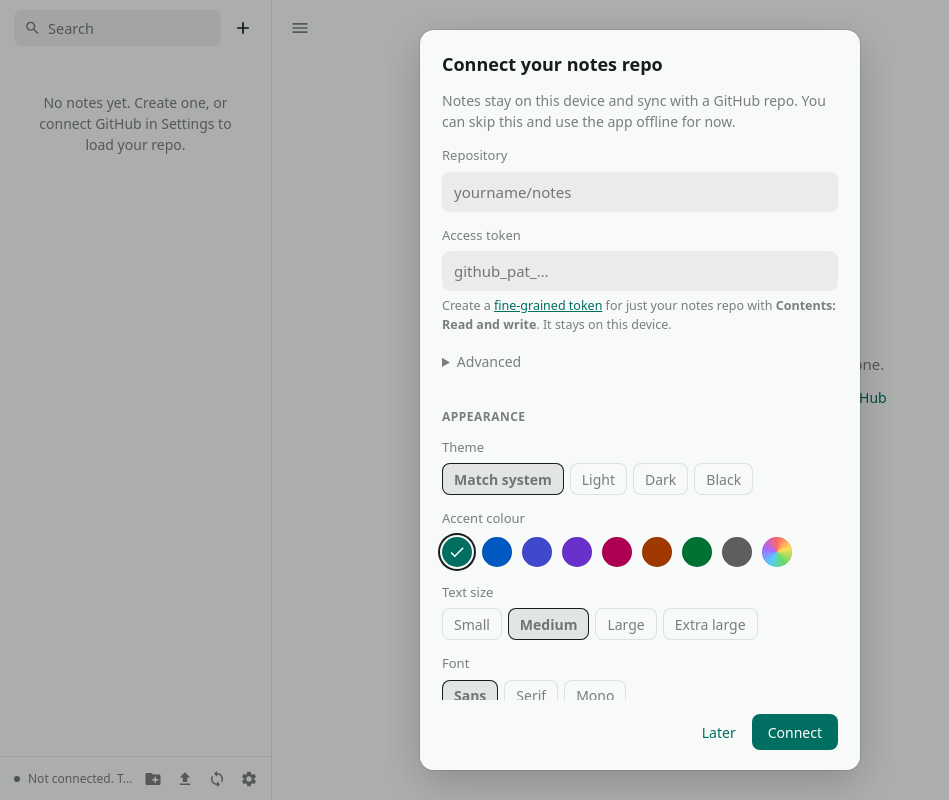
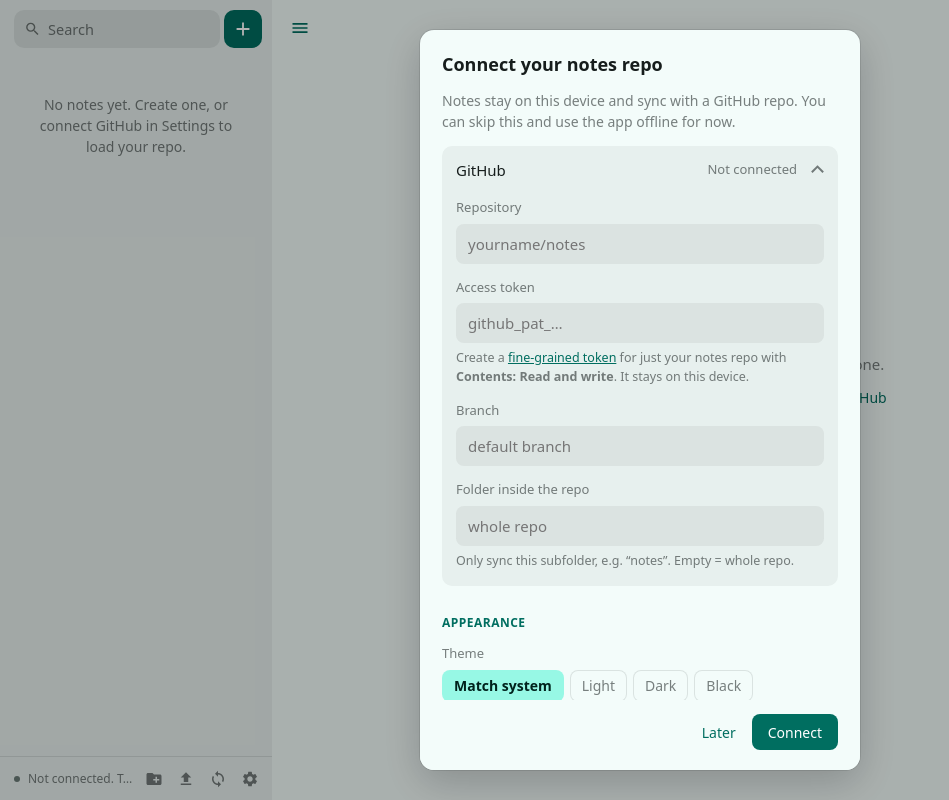
Before and after one commit to fordpepper/notes-app, a plain HTML site: page index.html in a window 1280 px wide. Shown: the whole page, without its empty margins (0-949 px from the left). Drawn offline with Linux system fonts and the light colour scheme.

Commit message:
Final polish: stronger accent colour, collapsible short settings
- Tinted sidebar, filled new-note button, accent selection/folders/top-bar icons/headings
- Settings: GitHub collapsed when connected, Appearance (theme, accent, text size), everything else under More

Co-Authored-By: Claude Sonnet 5.5 <noreply@anthropic.com>
Claude-Session: https://claude.ai/code/session_0176fhbQpV674LX5ye1sCiuH

```diff
--- a/js/settings.js
+++ b/js/settings.js
@@ -82,20 +82,22 @@ export function openSettings(first, ctx) {
       h('div', { class: 'mbody' },
         h('h3', {}, first ? 'Connect your notes repo' : 'Settings'),
         first && h('p', {}, 'Notes stay on this device and sync with a GitHub repo. You can skip this and use the app offline for now.'),
-        h('div', { class: 'group' },
-          field('Repository', repo),
-          field('Access token', token, h('span', {}, 'Create a ', h('a', { href: 'https://github.com/settings/personal-access-tokens/new', target: '_blank', rel: 'noopener' }, 'fine-grained token'), ' for just your notes repo with ', h('b', {}, 'Contents: Read and write'), '. It stays on this device.')),
-          h('details', {}, h('summary', {}, 'Advanced'),
-            h('div', { class: 'group' }, field('Branch', branch), field('Folder inside the repo', root, 'Only sync this subfolder, e.g. “notes”. Empty = whole repo.')))),
+        h('details', { class: 'sect', open: !G.configured() },
+          h('summary', {}, 'GitHub', h('small', {}, cfg.owner ? `${cfg.owner}/${cfg.repo}` : 'Not connected')),
+          h('div', { class: 'group' },
+            field('Repository', repo),
+            field('Access token', token, h('span', {}, 'Create a ', h('a', { href: 'https://github.com/settings/personal-access-tokens/new', target: '_blank', rel: 'noopener' }, 'fine-grained token'), ' for just your notes repo with ', h('b', {}, 'Contents: Read and write'), '. It stays on this device.')),
+            field('Branch', branch), field('Folder inside the repo', root, 'Only sync this subfolder, e.g. “notes”. Empty = whole repo.'))),
         group('Appearance',
           labelled('Theme', chips(THEMES, () => prefs.theme, v => set('theme', v))),
           labelled('Accent colour', palBox),
-          labelled('Text size', chips(SIZES, () => prefs.size, v => set('size', +v))),
-          labelled('Font', chips(FONTS, () => prefs.font, v => set('font', v)))),
-        group('Sync',
-          labelled('Check for changes', chips(POLLS, () => prefs.poll, v => { set('poll', +v); ctx.onPollChanged?.(); })),
-          h('p', {}, 'Checking is nearly free (a tiny request) and always happens when you open the app. Edits are pushed a few seconds after you stop typing.'),
-          old && h('button', { type: 'button', class: 'ghost', onclick: () => { G.resetState(); close(true); toast('Checking everything against GitHub…'); G.sync({ force: true }); } }, 'Full resync (if something looks wrong)')),
+          labelled('Text size', chips(SIZES, () => prefs.size, v => set('size', +v)))),
+        h('details', { class: 'sect' },
+          h('summary', {}, 'More'),
+          h('div', { class: 'group' },
+            labelled('Font', chips(FONTS, () => prefs.font, v => set('font', v))),
+            labelled('Check for updates', chips(POLLS, () => prefs.poll, v => { set('poll', +v); ctx.onPollChanged?.(); })),
+            old && h('button', { type: 'button', class: 'ghost', onclick: () => { G.resetState(); close(true); toast('Checking everything against GitHub…'); G.sync({ force: true }); } }, 'Full resync'))),
         err),
       h('div', { class: 'mfoot' },
         old && h('button', { type: 'button', class: 'danger', style: 'margin-right:auto', onclick: async () => {
--- a/js/theme.js
+++ b/js/theme.js
@@ -78,8 +78,8 @@ function palettes(seeds, vibrance) {
     primary: { h: base.h, C: pc },
     secondary: mk(s, base.h, pc * .34),
     tertiary: mk(t, base.h + 1.05, pc * .55),
-    neutral: { h: base.h, C: mono ? 0 : .007 * Math.min(k, 1.3) },
-    variant: { h: base.h, C: mono ? 0 : .014 * Math.min(k, 1.3) },
+    neutral: { h: base.h, C: mono ? 0 : .012 * Math.min(k, 1.3) },
+    variant: { h: base.h, C: mono ? 0 : .02 * Math.min(k, 1.3) },
     error: { h: 0.45, C: .19 },
   };
 }
@@ -100,7 +100,7 @@ export function scheme(seeds, vibrance, mode) {
   const P = palettes(seeds, vibrance), dark = mode !== 'light', out = {};
   for (const [role, [pal, l, d]] of Object.entries(ROLES)) {
     const t = dark ? (mode === 'black' && role in BLACK ? BLACK[role] : d) : l, q = P[pal];
-    out['--' + role] = tone(role === 'primary' || role.startsWith('on-') && t > 15 && t < 85 ? q : { h: q.h, C: q.C * (t >= 85 ? .5 : t <= 32 && t > 0 ? .8 : 1) }, t);   // pale/deep containers are softer than the key colour
+    out['--' + role] = tone(role === 'primary' || role.startsWith('on-') && t > 15 && t < 85 ? q : { h: q.h, C: q.C * (t >= 85 ? .8 : t <= 32 && t > 0 ? .9 : 1) }, t);   // pale/deep containers are softer than the key colour
   }
   out['--scrim'] = '#000'; out['--warn'] = dark ? '#f5b84a' : '#9a6700'; out['--ok'] = dark ? '#6dd58c' : '#1b7f3c';
   return out;
--- a/style.css
+++ b/style.css
@@ -39,6 +39,8 @@ input, textarea { caret-color: var(--primary); }
 .icon:hover { background: var(--hover); color: var(--on-surface); }
 .icon.sm { width: 32px; height: 32px; } .icon.sm svg { width: 18px; height: 18px; }
 .icon.on { color: var(--primary); }
+#topbar .icon, #topbar .seg button { color: var(--primary); } #topbar .icon:hover, #topbar .seg button:hover { background: color-mix(in srgb, var(--primary) 12%, transparent); color: var(--primary); }
+#foot .icon:hover { color: var(--primary); }
 .icon.pending::after { content: ""; position: absolute; top: 6px; right: 6px; width: 7px; height: 7px; border-radius: 50%; background: var(--warn); }
 .primary, .tonal, .ghost, .danger, .text, .link { height: 36px; padding: 0 16px; border-radius: var(--r-s); display: inline-flex; align-items: center; justify-content: center; gap: 8px; font-size: 14px; font-weight: 500; white-space: nowrap; transition: background-color .12s, opacity .12s; }
 .primary svg, .tonal svg, .text svg, .ghost svg { width: 18px; height: 18px; }
@@ -52,27 +54,28 @@ input, textarea { caret-color: var(--primary); }
 @keyframes spin { to { transform: rotate(360deg); } }
 
 /* ============ sidebar ============ */
-#side { width: 272px; min-width: 240px; border-right: 1px solid var(--line); display: flex; flex-direction: column; padding-top: env(safe-area-inset-top); padding-left: env(safe-area-inset-left); position: relative; z-index: 30; background: var(--surface); }
+#side { width: 272px; min-width: 240px; display: flex; flex-direction: column; padding-top: env(safe-area-inset-top); padding-left: env(safe-area-inset-left); position: relative; z-index: 30; background: var(--surface-container); }
 .side-head { display: flex; align-items: center; gap: 4px; padding: 10px 10px 6px 14px; }
 .search { position: relative; flex: 1; min-width: 0; }
 .search span { position: absolute; left: 10px; top: 50%; transform: translateY(-50%); color: var(--muted); display: flex; pointer-events: none; }
 .search svg { width: 17px; height: 17px; }
-.search input { width: 100%; height: 36px; border: 0; border-radius: var(--r-s); background: var(--hover); padding: 0 10px 0 34px; outline: none; font-size: 14.5px; transition: background-color .12s, box-shadow .12s; }
+.search input { width: 100%; height: 38px; border: 0; border-radius: var(--r-m); background: color-mix(in srgb, var(--on-surface) 8%, transparent); padding: 0 10px 0 34px; outline: none; font-size: 14.5px; transition: background-color .12s, box-shadow .12s; }
 .search input::placeholder { color: var(--muted); }
 .search input:focus { background: transparent; box-shadow: inset 0 0 0 1px var(--primary); }
-#btnNote { color: var(--on-surface); }
+#btnNote { background: var(--primary); color: var(--on-primary); width: 38px; height: 38px; border-radius: var(--r-m); } #btnNote:hover { background: var(--primary); opacity: .88; color: var(--on-primary); } #btnNote svg { width: 22px; height: 22px; }
 #tree { flex: 1; overflow: auto; padding: 4px 8px 16px; overscroll-behavior: contain; touch-action: pan-y; }
 #tree.drop-root { box-shadow: inset 0 0 0 2px var(--primary); border-radius: var(--r-m); }
-.sec { padding: 14px 10px 4px; font-size: 12px; font-weight: 500; color: var(--muted); }
+.sec { padding: 14px 10px 4px; font-size: 12px; font-weight: 600; color: var(--primary); }
 .row { display: flex; align-items: center; gap: 9px; height: var(--row-h); padding: 0 4px 0 calc(8px + var(--d, 0) * 14px); border-radius: var(--r-s); cursor: pointer; user-select: none; -webkit-user-select: none; font-size: 14.5px; position: relative; }
 @media (hover: hover) { .row:hover:not(.active) { background: var(--hover); } }
-.row.active { background: color-mix(in srgb, var(--on-surface) 9%, transparent); font-weight: 600; }
+.row.active { background: var(--primary-container); color: var(--on-primary-container); font-weight: 600; }
 .row.active::before { content: ""; position: absolute; left: 0; top: 9px; bottom: 9px; width: 3px; border-radius: 3px; background: var(--primary); }
 .row.drop { background: color-mix(in srgb, var(--primary) 14%, transparent); outline: 2px solid var(--primary); outline-offset: -2px; }
 .row .chev { transition: transform .18s var(--ease); color: var(--muted); width: 16px; height: 16px; margin: 0 -3px 0 -3px; }
 .row.open .chev { transform: rotate(90deg); }
 .row .fi { color: var(--muted); width: 18px; height: 18px; }
-.row.active .fi { color: var(--on-surface); }
+.row.folder .fi { color: var(--primary); }
+.row.active .fi { color: var(--primary); }
 .row .name { flex: 1; overflow: hidden; text-overflow: ellipsis; white-space: nowrap; }
 .row .more { width: 28px; height: 28px; display: grid; place-items: center; border-radius: 6px; color: var(--muted); opacity: 0; }
 .row .more svg { width: 18px; height: 18px; }
@@ -88,7 +91,7 @@ body.dragging .row > * { pointer-events: none; }
 #foot { display: flex; align-items: center; gap: 0; padding: 4px 6px 4px 14px; padding-bottom: calc(4px + env(safe-area-inset-bottom)); min-height: 44px; border-top: 1px solid var(--line); }
 #status { flex: 1; min-width: 0; display: flex; align-items: center; gap: 8px; font-size: 12px; color: var(--muted); cursor: pointer; min-height: 32px; }
 #status .dot { width: 6px; height: 6px; border-radius: 50%; background: var(--outline); flex: none; }
-#status[data-s=idle] .dot { background: var(--ok); }
+#status[data-s=idle] .dot { background: var(--primary); }
 #status[data-s=pending] .dot { background: var(--warn); }
 #status[data-s=error] .dot { background: var(--error); }
 #status[data-s=syncing] .dot { background: var(--primary); animation: pulse 1s infinite; }
@@ -107,7 +110,8 @@ body.dragging .row > * { pointer-events: none; }
 .tb-r { justify-content: flex-end; }
 .tb-c { flex: 1; min-width: 0; text-align: center; line-height: 1.2; }
 #title { width: 100%; max-width: 520px; border: 0; background: none; outline: none; text-align: center; font-size: 15px; line-height: 20px; font-weight: 600; padding: 1px 8px; border-radius: var(--r-xs); text-overflow: ellipsis; transition: background-color .12s; }
-#title:hover { background: var(--hover); } #title:focus { background: var(--hover); box-shadow: inset 0 -1px 0 var(--primary); }
+#title:hover { background: var(--hover); } #title { color: var(--on-surface); }
+#title:focus { background: var(--hover); box-shadow: inset 0 -1px 0 var(--primary); }
 #title::placeholder { color: var(--muted); font-weight: 400; }
 .sub { font-size: 11.5px; line-height: 15px; color: var(--muted); white-space: nowrap; overflow: hidden; text-overflow: ellipsis; min-height: 15px; }
 #stats:not(:empty)::before { content: " · "; }
@@ -146,7 +150,7 @@ body[data-sync=syncing] #progress { opacity: 1; }
 #toolbar { position: absolute; left: 50%; bottom: calc(14px + env(safe-area-inset-bottom)); transform: translate(-50%, 8px); max-width: calc(100% - 24px); display: flex; gap: 0; padding: 3px; border-radius: var(--r-m); overflow-x: auto; scrollbar-width: none; z-index: 5; background: var(--surface); box-shadow: var(--e2); opacity: 0; pointer-events: none; transition: opacity .15s, transform .2s var(--ease-out); }
 #doc:focus-within #toolbar, #toolbar:hover { opacity: 1; pointer-events: auto; transform: translate(-50%, 0); }
 #toolbar::-webkit-scrollbar { display: none; }
-#toolbar .icon { width: 36px; height: 36px; }
+#toolbar .icon { width: 36px; height: 36px; color: var(--primary); }
 #toolbar .sep { width: 1px; background: var(--line); margin: 8px 4px; flex: none; }
 #empty { flex: 1; display: grid; place-items: center; padding: 24px; padding-bottom: 14vh; }
 .empty-card { text-align: center; display: grid; gap: 4px; justify-items: center; }
@@ -158,6 +162,7 @@ body[data-sync=syncing] #progress { opacity: 1; }
 /* ============ rendered markdown ============ */
 .md { line-height: var(--ed-lh); font-size: var(--ed-size); font-family: var(--ed-font); overflow-wrap: anywhere; }
 .md > :first-child { margin-top: 0; }
+.md h1, .md h2 { color: var(--primary); }
 .md h1, .md h2, .md h3, .md h4 { line-height: 1.25; margin: 1.6em 0 .5em; font-weight: 650; font-family: var(--font); letter-spacing: -.01em; }
 .md h1 { font-size: 1.85em; } .md h2 { font-size: 1.45em; } .md h3 { font-size: 1.2em; } .md h4 { font-size: 1.02em; }
 .md p, .md ul, .md ol, .md pre, .md blockquote, .md table { margin: 0 0 1em; }
@@ -168,7 +173,7 @@ body[data-sync=syncing] #progress { opacity: 1; }
 .md code { font: .86em var(--mono); background: var(--hover); padding: .15em .4em; border-radius: var(--r-xs); }
 .md pre { background: var(--hover); padding: 14px 16px; border-radius: var(--r-s); overflow: auto; }
 .md pre code { background: none; padding: 0; }
-.md blockquote { border-left: 2px solid var(--outline-variant); margin-left: 0; padding: 0 0 0 16px; color: var(--muted); }
+.md blockquote { border-left: 3px solid var(--primary); margin-left: 0; padding: 0 0 0 16px; color: var(--muted); }
 .md img { display: block; max-width: 100%; height: auto; border-radius: var(--r-s); margin: .5em 0; cursor: zoom-in; background: var(--hover); opacity: 0; transition: opacity .3s; }
 .md img.ready { opacity: 1; background: none; }
 .md img:not(.ready) { min-height: 140px; min-width: 140px; }
@@ -241,7 +246,7 @@ dialog.modal { border: 0; border-radius: var(--r-l); background: var(--surface);
 dialog.modal::backdrop { background: rgb(0 0 0 / .3); animation: fade .2s; }
 .mbody { padding: 22px 22px 6px; display: grid; gap: 14px; max-height: calc(100dvh - 130px); overflow: auto; }
 .mbody h3 { margin: 0; font-size: 18px; line-height: 24px; font-weight: 650; }
-.mbody h4 { margin: 14px 0 -2px; font-size: 12px; font-weight: 600; color: var(--muted); letter-spacing: .04em; text-transform: uppercase; }
+.mbody h4 { margin: 14px 0 -2px; font-size: 12px; font-weight: 600; color: var(--primary); letter-spacing: .04em; text-transform: uppercase; }
 .mbody p { margin: 0; color: var(--muted); font-size: 14px; }
 .mbody a { color: var(--primary); }
 .mbody details summary { cursor: pointer; color: var(--muted); font-size: 14px; padding: 2px 0 8px; }
@@ -262,7 +267,7 @@ dialog.modal.full .mfoot { position: sticky; bottom: 0; background: var(--surfac
 .chips { display: flex; flex-wrap: wrap; gap: 6px; }
 .chip { height: 32px; padding: 0 12px; border-radius: var(--r-s); box-shadow: inset 0 0 0 1px var(--line); font-size: 14px; display: inline-flex; align-items: center; gap: 6px; transition: background-color .12s; }
 .chip:hover { background: var(--hover); }
-.chip.on { background: color-mix(in srgb, var(--on-surface) 9%, transparent); box-shadow: inset 0 0 0 1px var(--on-surface); font-weight: 600; }
+.chip.on { background: var(--primary-container); color: var(--on-primary-container); box-shadow: none; font-weight: 600; }
 .chip svg { display: none; }
 .palettes { display: flex; flex-wrap: wrap; gap: 10px; padding: 2px 0; }
 .pal { width: 30px; height: 30px; border-radius: 50%; display: grid; place-items: center; color: #fff; position: relative; box-shadow: inset 0 0 0 1px rgb(0 0 0 / .08); }
@@ -294,3 +299,12 @@ body.focus #side, body.focus #toolbar, body.focus #stats, body.focus .sub { disp
 body.focus #topbar { opacity: .45; transition: opacity .2s; } body.focus #topbar:hover, body.focus #topbar:focus-within { opacity: 1; }
 @media (prefers-reduced-motion: reduce) { *, *::before, *::after { transition: none !important; animation-duration: .01ms !important; } }
 @media print { #side, #topbar, #toolbar, #scrim { display: none !important; } #pane { display: block !important; } #ed { display: none !important; } #preview { display: block !important; overflow: visible; } body { overflow: visible; } #app { display: block; height: auto; } }
+
+/* settings: collapsible sections keep the dialog short */
+.mbody details.sect { border-radius: var(--r-m); background: color-mix(in srgb, var(--on-surface) 5%, transparent); padding: 0 14px; }
+.mbody details.sect > summary { list-style: none; cursor: pointer; display: flex; align-items: center; justify-content: space-between; gap: 12px; min-height: 48px; font-size: 15px; font-weight: 500; color: var(--on-surface); padding: 0; }
+.mbody details.sect > summary::-webkit-details-marker { display: none; }
+.mbody details.sect > summary small { color: var(--muted); font-weight: 400; font-size: 13px; margin-left: auto; overflow: hidden; text-overflow: ellipsis; white-space: nowrap; }
+.mbody details.sect > summary::after { content: ""; width: 7px; height: 7px; border-right: 2px solid var(--muted); border-bottom: 2px solid var(--muted); transform: rotate(45deg); transition: transform .15s; flex: none; margin: -3px 2px 0 4px; }
+.mbody details.sect[open] > summary::after { transform: rotate(-135deg); margin-top: 3px; }
+.mbody details.sect > .group { padding: 4px 0 16px; }
```
Also changed, not shown: tests/e2e.test.mjs (+1 -0 lines).
